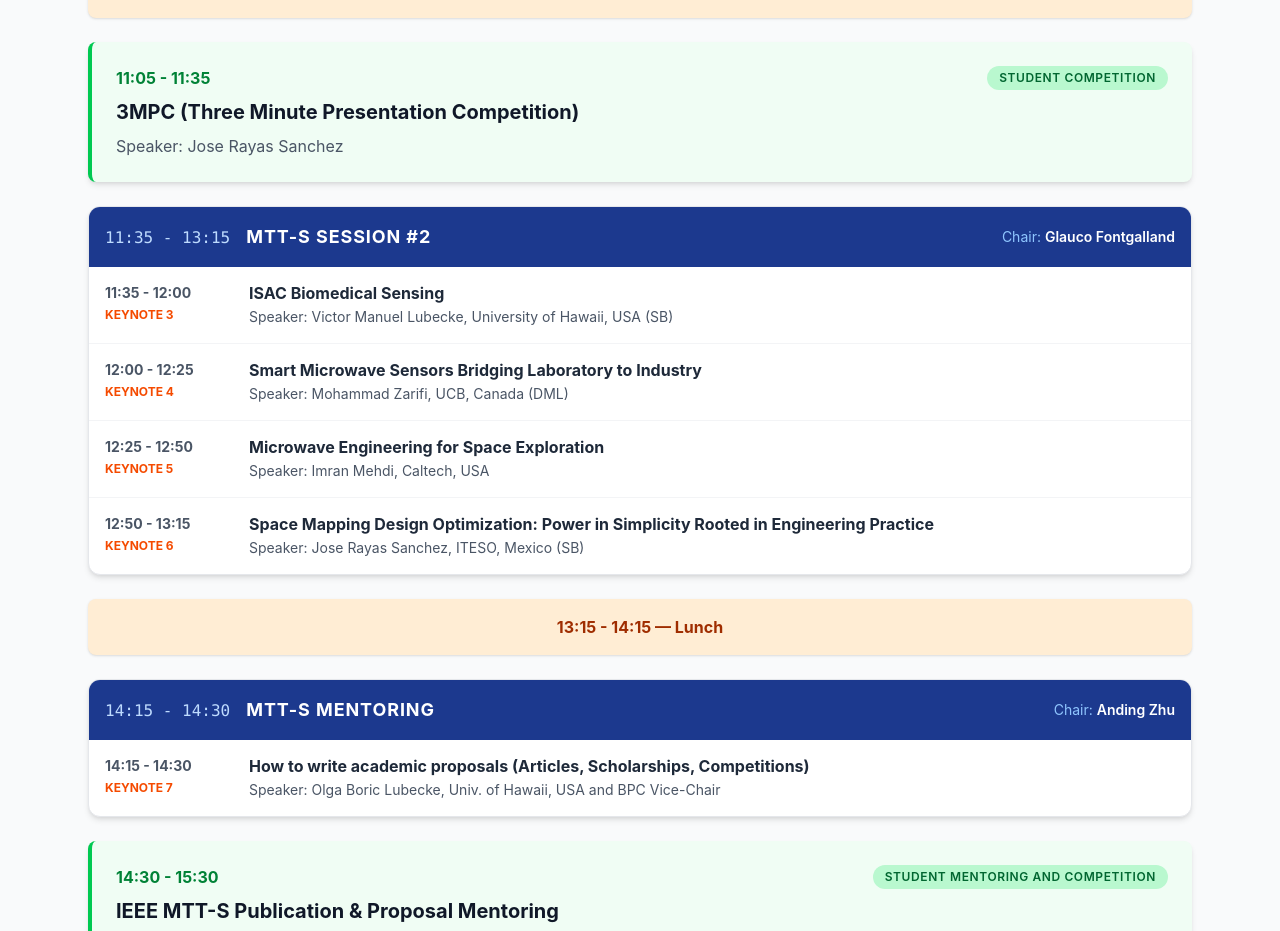
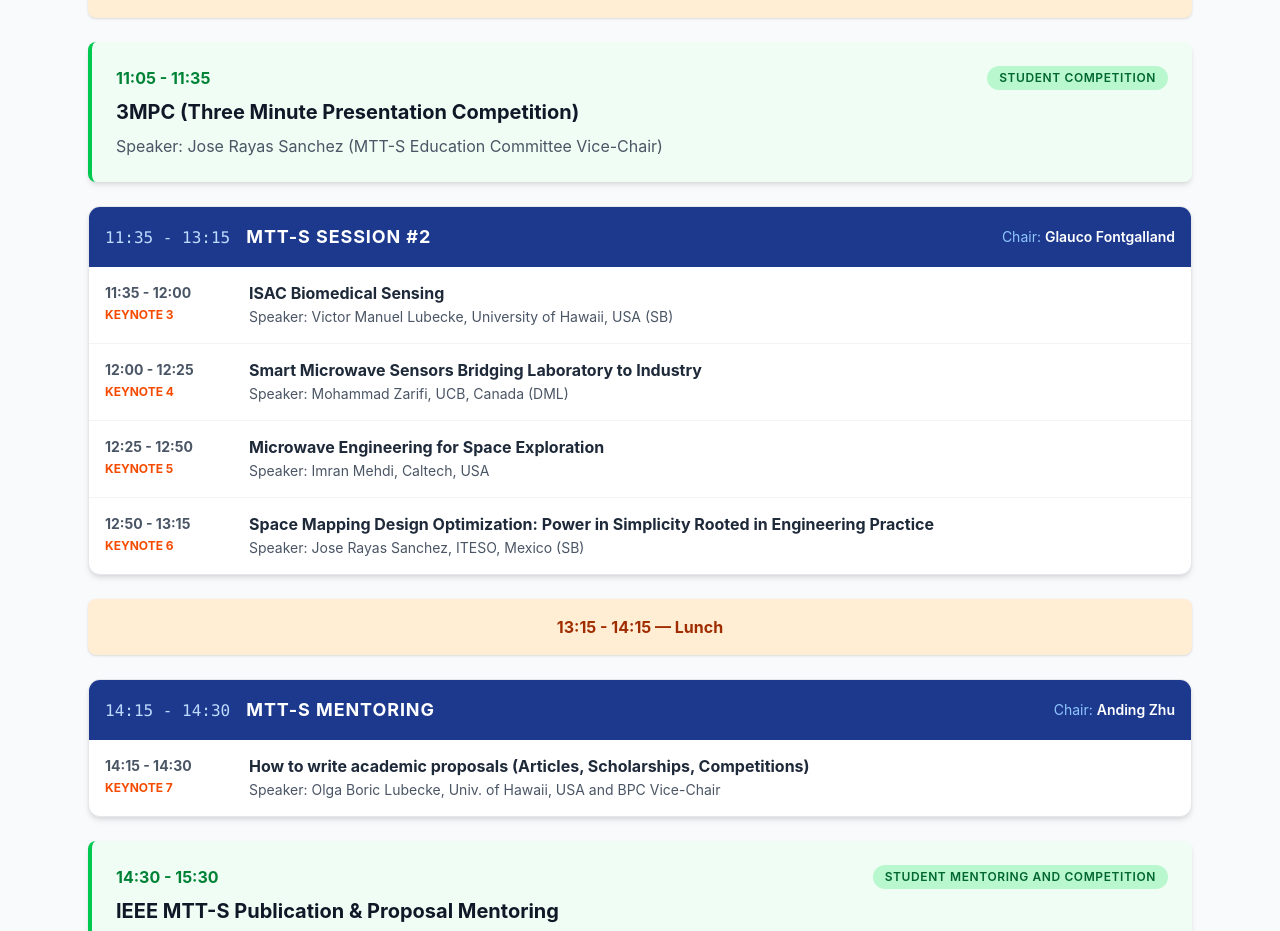
Before and after one commit to alex-segovia/landing_page_mtts_bpc_workshop, a React (Vite) app: page /workshop2026/program in a window 1280 px wide. Shown: the part 1200-2131 px from the top of the page. Built offline with nearby package versions, Linux system fonts and the light colour scheme.

Commit message:
Program change

```diff
--- a/src/components/Program.jsx
+++ b/src/components/Program.jsx
@@ -56,7 +56,7 @@ const Program = () => {
           time: "11:05 - 11:35",
           sessionName: "Student Competition",
           title: "3MPC (Three Minute Presentation Competition)",
-          presenter: "Jose Rayas Sanchez"
+          presenter: "Jose Rayas Sanchez (MTT-S Education Committee Vice-Chair)"
         },
         {
           type: "session",
@@ -125,7 +125,7 @@ const Program = () => {
           chair: "Manuel Yarleque",
           talks: [
             { time: "9:00 - 9:25", tag: "LAM Keynote 1", title: "MTT-S: Igniting Passion and Paving the Future for Young Latin American Engineers", presenter: "Glauco Fontgalland, Mount Union University, USA" },
-            { time: "9:25 - 9:40", tag: "LAM Keynote 2", title: "An Overview on MTT-S in Latin America: Status, Benefits, and Opportunities", presenter: "Jose Rayas Sanchez, ITESO, Mexico" },
+            { time: "9:25 - 9:40", tag: "LAM Keynote 2", title: "An Overview on MTT-S in Latin America: Status, Benefits, and Opportunities", presenter: "Jose Rayas Sanchez (MTT-S R9 Coordinator and Speakers Bureau Member)" },
             { time: "9:40 - 9:55", tag: "LAM Keynote 3", title: "MTT-S Technologies and Engagement in Peru", presenter: "Manuel Yarleque, PUCP, Peru" },
             { time: "9:55 - 11:00", tag: "MTT-S in Latin America: Panel Discussion", title: "Panel-1: Enhancing IEEE MTT-S Engagement and Creating Impacts in the Latin America Region with Broadening Participation Activities: Challenges and Opportunities", speakers: "Anding Zhu, Glauco Fontgalland, Manuel Yarleque, Ebert San Roman, Gustavo Siles, Goutam Chattopadhyay, Jose Rayas Sanchez, Sthefany Alvarez", moderator: "Debabani Choudhury and Victor Manuel Lubecke" }
           ]
```
